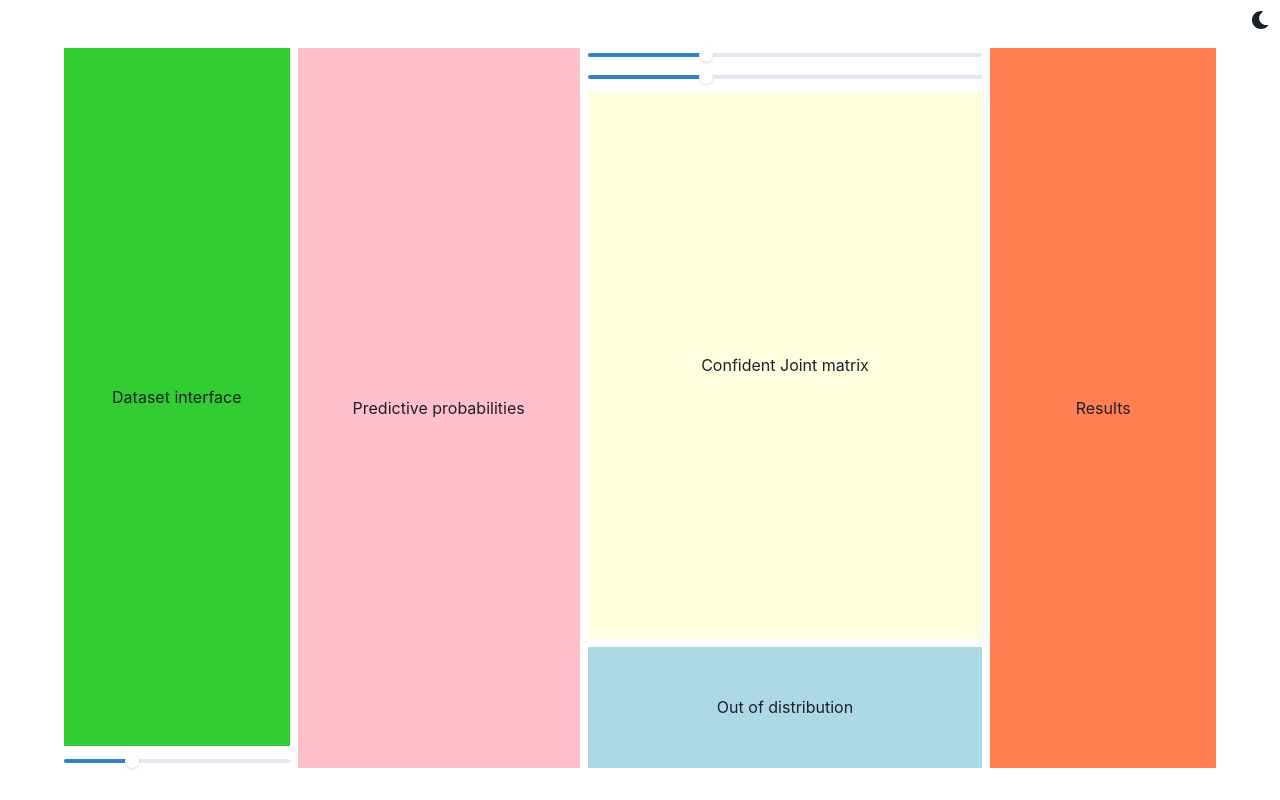
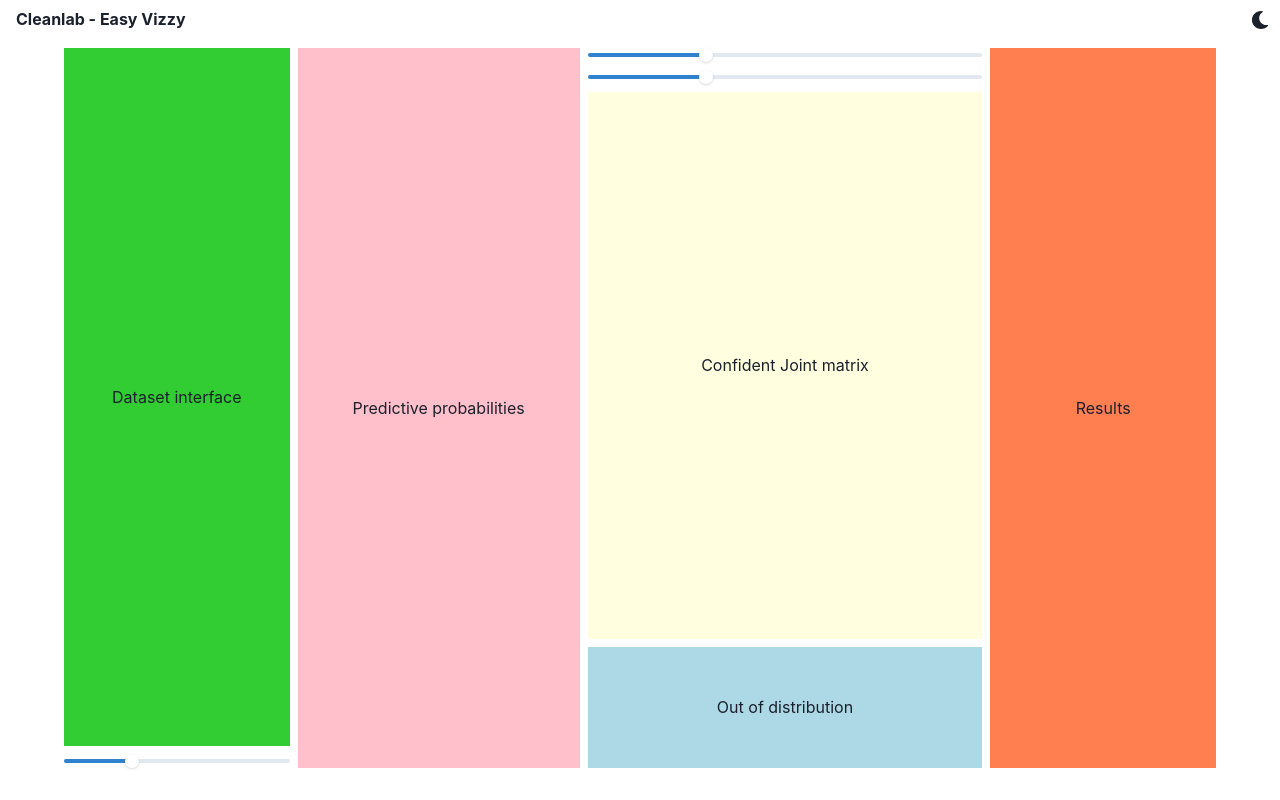
Before and after one commit to cleanlab/vizzy, a React (Create React App) app: page / in a window 1280 px wide. Built offline with nearby package versions, Linux system fonts and the light colour scheme.

Commit message:
add title

```diff
--- a/src/App.tsx
+++ b/src/App.tsx
@@ -11,6 +11,7 @@ import {
   HStack,
   Container,
   Flex,
+  Heading,
 } from '@chakra-ui/react'
 import { ColorModeSwitcher } from './ColorModeSwitcher'
 import { Logo } from './Logo'
@@ -29,9 +30,12 @@ export const App = () => {
   return (
     <ChakraProvider theme={theme}>
       <VStack width={'100%'} height={'100%'}>
-        <Flex justify={'flex-end'} width={'100%'}>
+        <HStack justify={'space-between'} width={'100%'}>
+          <Heading pl={4} fontSize={'md'}>
+            Cleanlab - Easy Vizzy
+          </Heading>
           <ColorModeSwitcher justifySelf="flex-end" />
-        </Flex>
+        </HStack>
         <HStack width={'90%'} height={'90vh'}>
           <VStack width={'20%'} height={'100%'}>
             <DatasetInterface />
```
